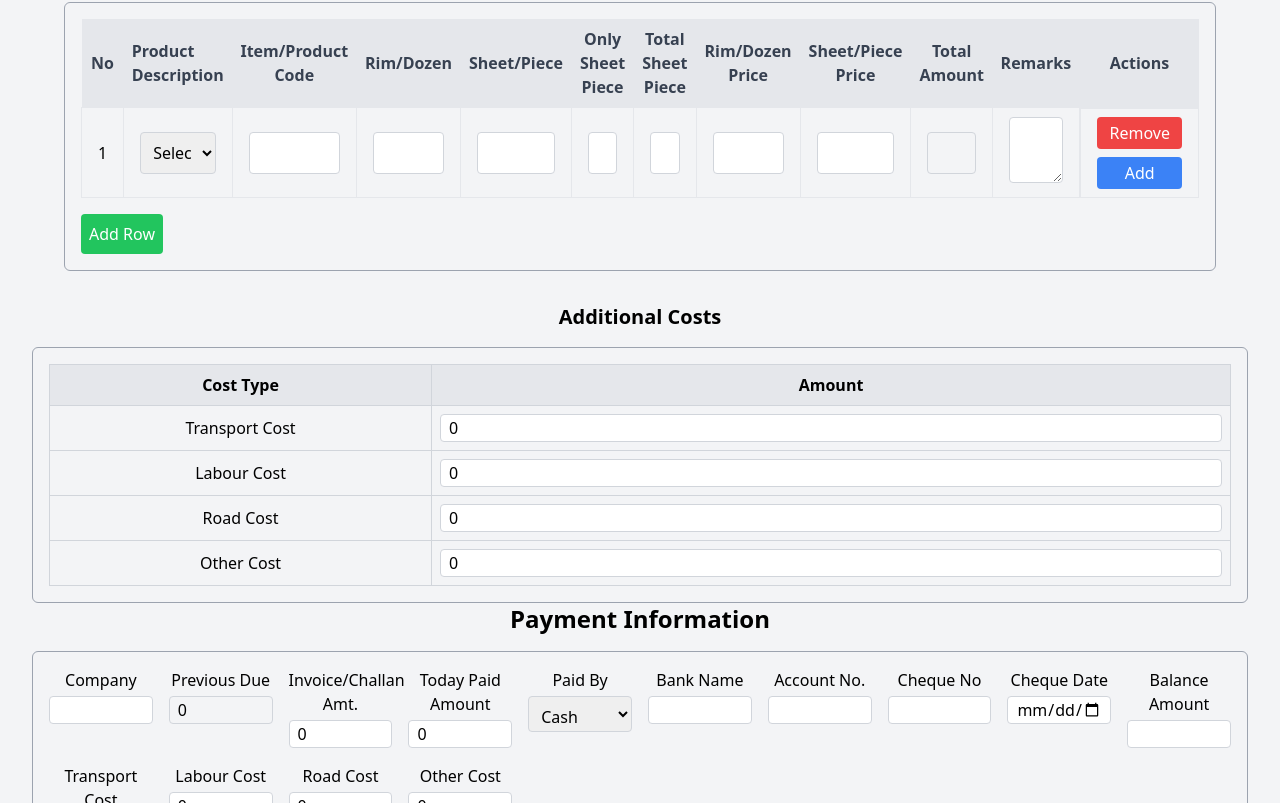
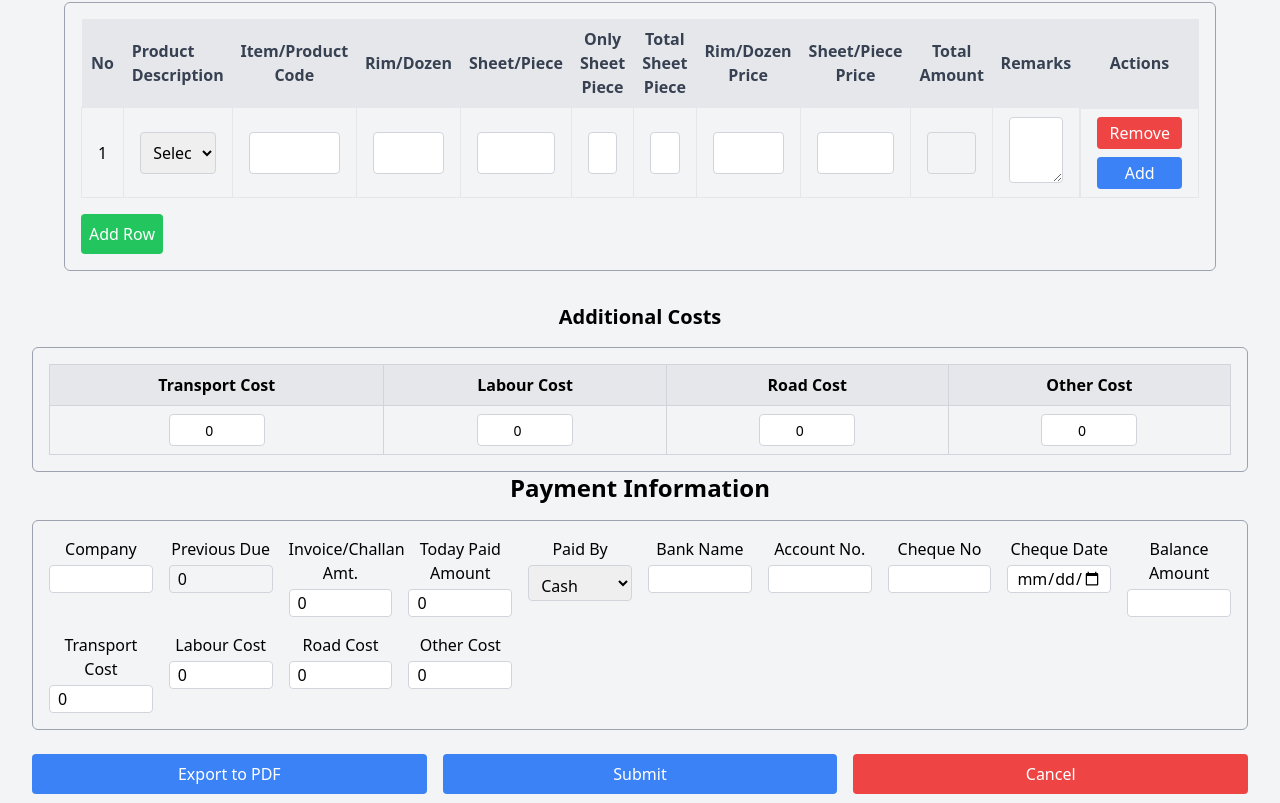
Before and after one commit to ajoy-dutta/Sharif-Stationary-Frontend, a React (Vite) app: page /purchase in a window 1280 px wide. Shown: the part 506-1309 px from the top of the page. Built offline with nearby package versions, Linux system fonts and the light colour scheme.

Commit message:
updated additional cost field

```diff
--- a/src/Pages/Purchase/PurchaseReceiveForm.jsx
+++ b/src/Pages/Purchase/PurchaseReceiveForm.jsx
@@ -564,63 +564,54 @@ function PurchaseReceiveForm() {
           </div>
         </div>
         <h3 className="text-xl font-semibold mb-4 text-center">Additional Costs</h3>
-        <div className="border border-gray-400 p-4 rounded-md mt-4">
 
-
+<div className="border border-gray-400 p-4 rounded-md mt-4">
   <table className="w-full border-collapse border border-gray-300">
     <thead className="bg-gray-200">
       <tr>
-        <th className="border border-gray-300 p-2 text-center">Cost Type</th>
-        <th className="border border-gray-300 p-2 text-center">Amount</th>
+        <th className="border border-gray-300 p-2 text-center">Transport Cost</th>
+        <th className="border border-gray-300 p-2 text-center">Labour Cost</th>
+        <th className="border border-gray-300 p-2 text-center">Road Cost</th>
+        <th className="border border-gray-300 p-2 text-center">Other Cost</th>
       </tr>
     </thead>
     <tbody>
-      {/* Transport Cost */}
       <tr>
-        <td className="border border-gray-300 p-2 text-center">Transport Cost</td>
+        {/* Transport Cost */}
         <td className="border border-gray-300 p-2 text-center">
           <input
             type="number"
-            className="p-2 w-full border border-gray-300 rounded h-7"
+            className="p-1 w-24 h-8 border border-gray-300 rounded text-center text-sm"
             value={transportCost}
             onChange={(e) => setTransportCost(e.target.value)}
           />
         </td>
-      </tr>
 
-      {/* Labour Cost */}
-      <tr>
-        <td className="border border-gray-300 p-2 text-center">Labour Cost</td>
+        {/* Labour Cost */}
         <td className="border border-gray-300 p-2 text-center">
           <input
             type="number"
-            className="p-2 w-full border border-gray-300 rounded h-7"
+            className="p-1 w-24 h-8 border border-gray-300 rounded text-center text-sm"
             value={labourCost}
             onChange={(e) => setLabourCost(e.target.value)}
           />
         </td>
-      </tr>
 
-      {/* Road Cost */}
-      <tr>
-        <td className="border border-gray-300 p-2 text-center">Road Cost</td>
+        {/* Road Cost */}
         <td className="border border-gray-300 p-2 text-center">
           <input
             type="number"
-            className="p-2 w-full border border-gray-300 rounded h-7"
+            className="p-1 w-24 h-8 border border-gray-300 rounded text-center text-sm"
             value={roadCost}
             onChange={(e) => setRoadCost(e.target.value)}
           />
         </td>
-      </tr>
 
-      {/* Other Cost */}
-      <tr>
-        <td className="border border-gray-300 p-2 text-center">Other Cost</td>
+        {/* Other Cost */}
         <td className="border border-gray-300 p-2 text-center">
           <input
             type="number"
-            className="p-2 w-full border border-gray-300 rounded h-7"
+            className="p-1 w-24 h-8 border border-gray-300 rounded text-center text-sm"
             value={otherCost}
             onChange={(e) => setOtherCost(e.target.value)}
           />
@@ -629,6 +620,7 @@ function PurchaseReceiveForm() {
     </tbody>
   </table>
 </div>
+
 
 
         <h3 className="text-2xl font-semibold mb-4 text-center">Payment Information</h3>
```
